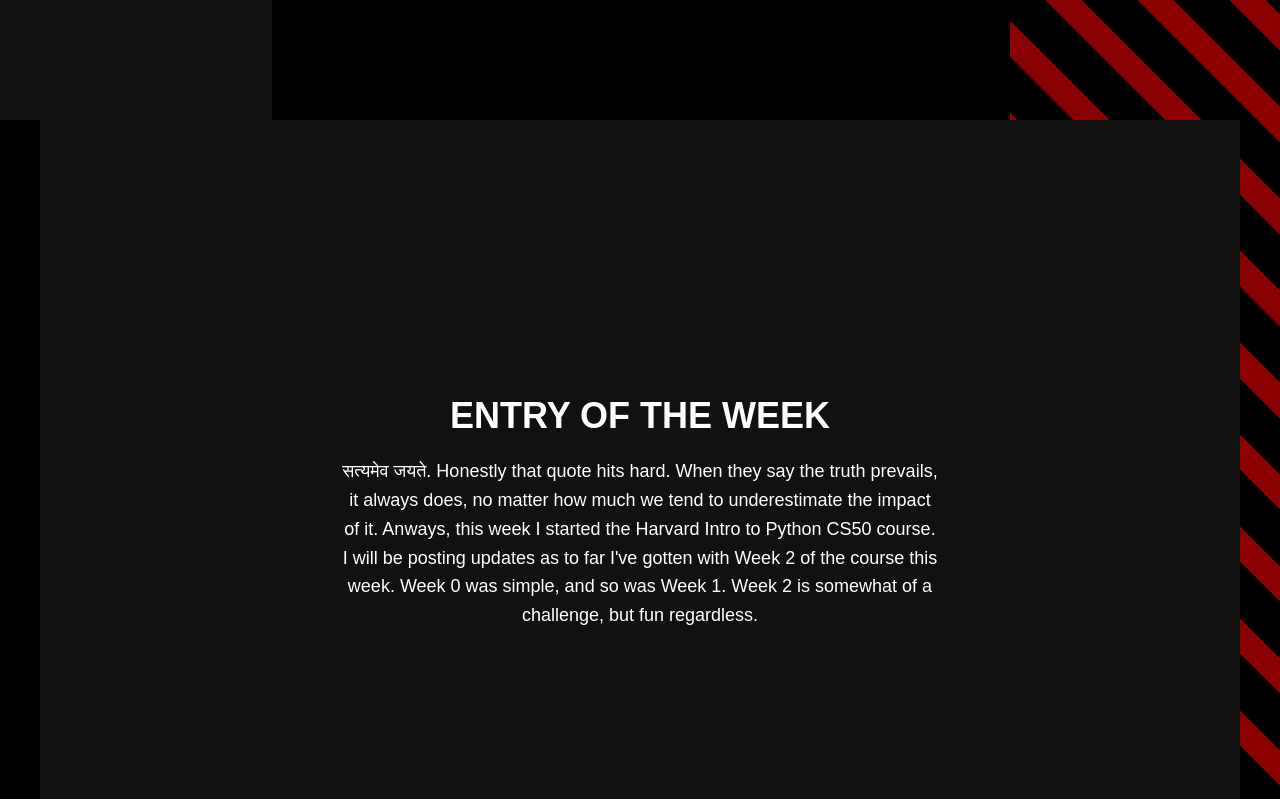
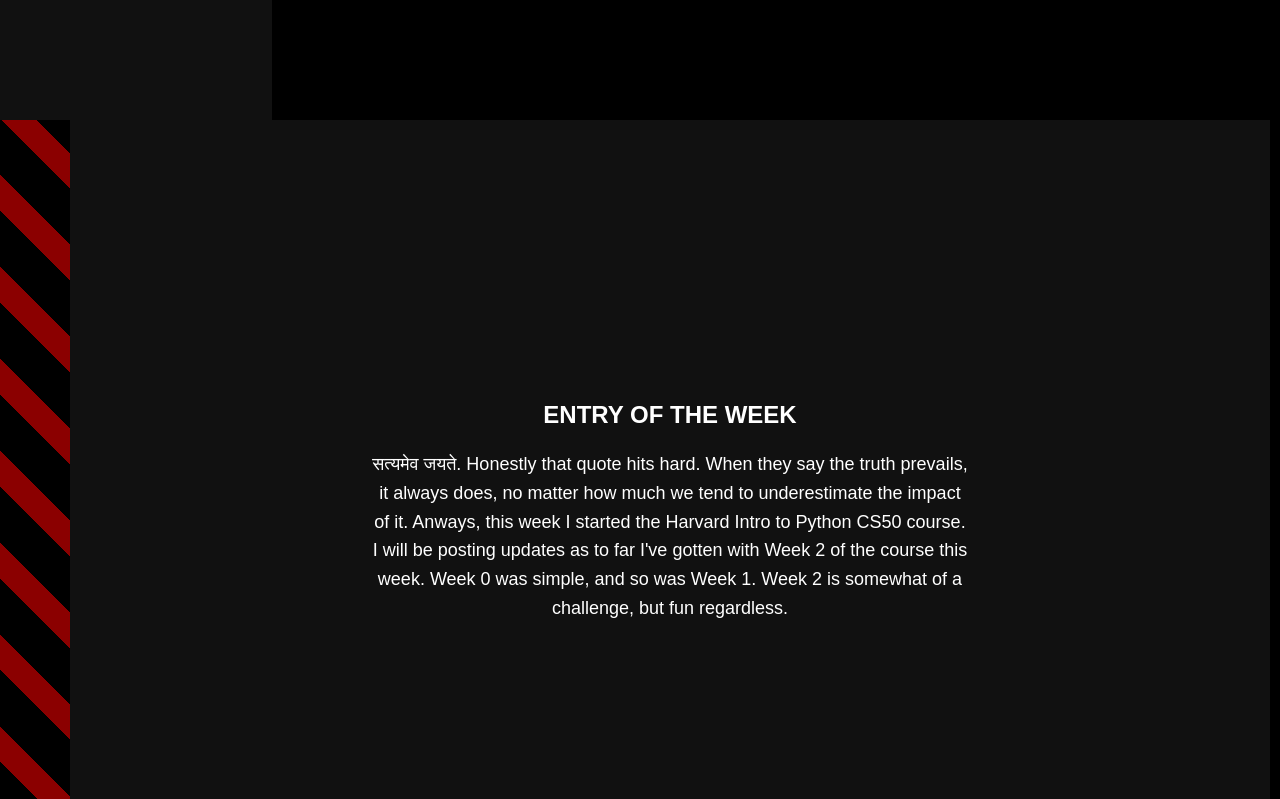
Before and after one commit to neilvmelkot/neilvmelkot.github.io, a plain HTML site: page index.html in a window 1280 px wide. Shown: the part 680-1479 px from the top of the page. Drawn offline with nearby package versions, Linux system fonts and the light colour scheme; a web font is replaced by a local one.

Commit message:
Update index.html

```diff
--- a/index.html
+++ b/index.html
@@ -21,14 +21,12 @@
             content: "";
             position: fixed;
             top: 0;
-            right: 0;
+            right: 1210px;
             height: 800%;
-            width: 270px; /* Adjust the width of the stripes as needed */
+            width: 500px; /* Adjust the width of the stripes as needed */
             background: repeating-linear-gradient(45deg, #000, #000 40px, #8B0000 40px, #8B0000 65px);
             z-index: -1; /* Place it behind the content */
         }
-
-
 
         /* General Styles */
         body {
@@ -65,14 +63,12 @@
             background-position: center center;
             color: #fff;
             text-align: center;
-            padding: 0; /* Remove all padding to eliminate space */
-        }
-        /* ... (other CSS rules) ... */
+            padding: ; /* Remove all padding to eliminate space */
         }
         /* About Me Section */
         #about {
             background-color: #1e1e1e;
-            padding: 60px 0;
+            padding: 30px 0; /* Smaller padding */
         }
         #about p {
             font-size: 18px;
@@ -91,23 +87,17 @@
         }
         .resume-section {
             margin-left: auto;
-            margin-right: auto;
-            padding-left: 15px;
+            margin-right: 10px;
+            padding-left: 0px;
             padding-right: 15px;
         }
-
-
-
-
-        <!-- Custom CSS -->
-    <style>
-        /* ... (your existing styles) ... */
 
         /* Add media query for smaller screens */
         @media (max-width: 768px) {
             /* Adjust padding for sections to account for navigation bar height */
             .resume-section {
-                padding-top: 100px; /* Adjust as needed */
+                padding-top: 50px; /* Adjust as needed */
+                padding-bottom: 50px; /* Adjust as needed */
             }
         }
     </style>
@@ -149,9 +139,9 @@
 
 
     <!-- Entry of the Week Section -->
-<section class="resume-section" id="entry-of-the-week" style="background-color: #111; color: #fff; padding: 60px 0;">
+<section class="resume-section" id="entry-of-the-week" style="background-color: #111; color: #fff; padding: 30px 0;">
     <div class="resume-section-content">
-        <h2 style="font-size: 36px; margin-bottom: 20px; text-align: center;">Entry of the Week</h2>
+        <h2 style="font-size: 24px; margin-bottom: 20px; text-align: center;">Entry of the Week</h2>
         <div style="text-align: center; max-width: 600px; margin: 0 auto;">
             <!-- Content for Entry of the Week can be added here -->
             <p style="font-size: 18px; line-height: 1.6;">सत्यमेव जयते. Honestly that quote hits hard. When they say the truth prevails, it always does, no matter how much we tend to underestimate the impact of it. Anways, this week I started the Harvard Intro to Python CS50 course. I will be posting updates as to far I've gotten with Week 2 of the course this week. Week 0 was simple, and so was Week 1. Week 2 is somewhat of a challenge, but fun regardless.
@@ -172,15 +162,16 @@
     </div>
 </section>
 
-    <!-- About Me Section -->
+<!-- About Me Section -->
 <section class="resume-section" id="about" style="background-color: #111;">
-    <div class="resume-section-content">
+    <div class="resume-section-content" style="max-width: 600px; margin: 0 auto;">
         <h2>About Me</h2>
         <p>
             Greetings! I'm a Rutgers University student pursuing a degree in Computer Science. I have a strong passion for technology and a keen interest in understanding the global economic landscape. I am currently honing my skills in Python. As of right now, I am actively seeking internship opportunities, regardless of compensation or location, and am eager to learn and contribute positively to a team.
         </p>
     </div>
 </section>
+
 
 
 
```
